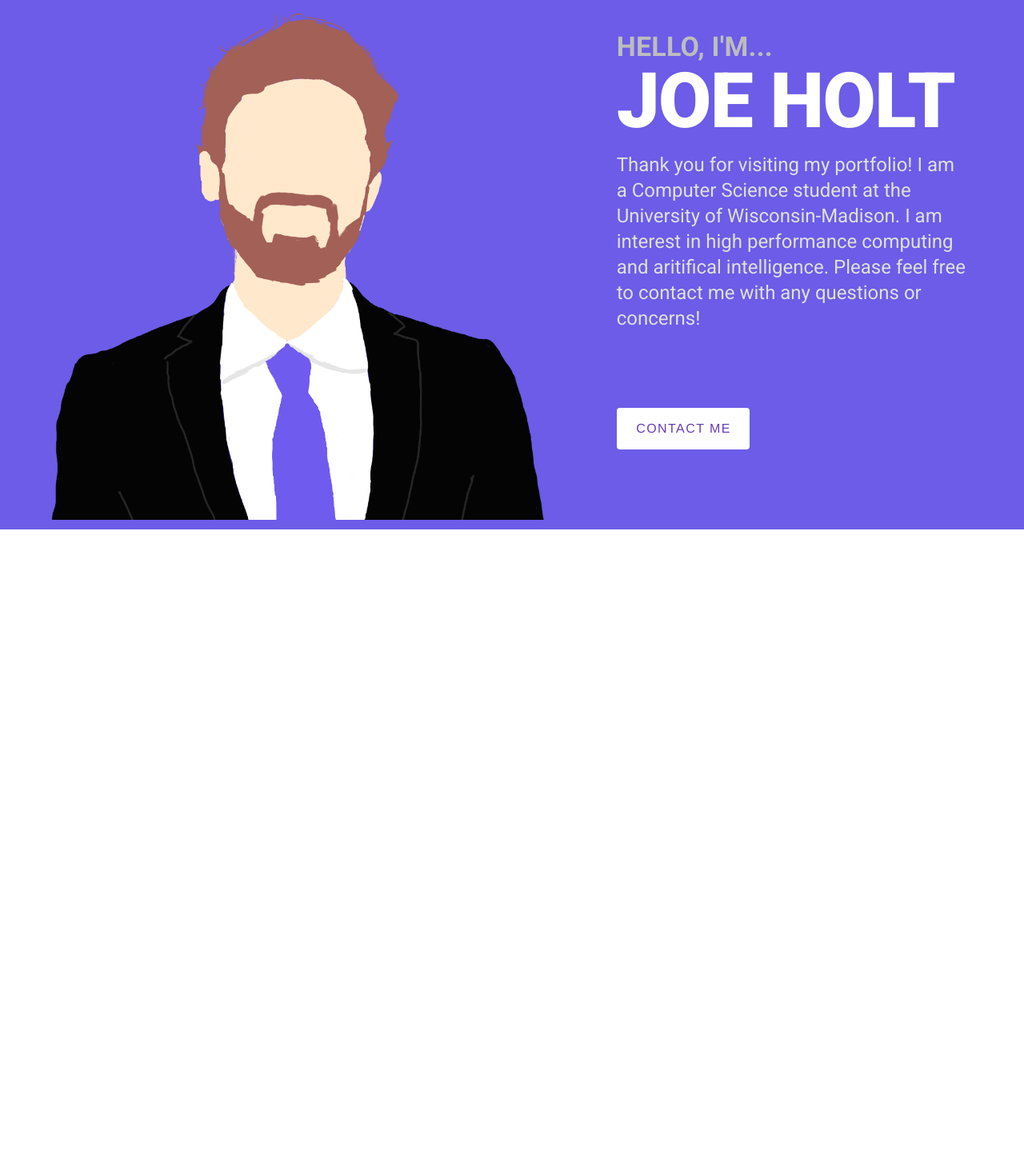
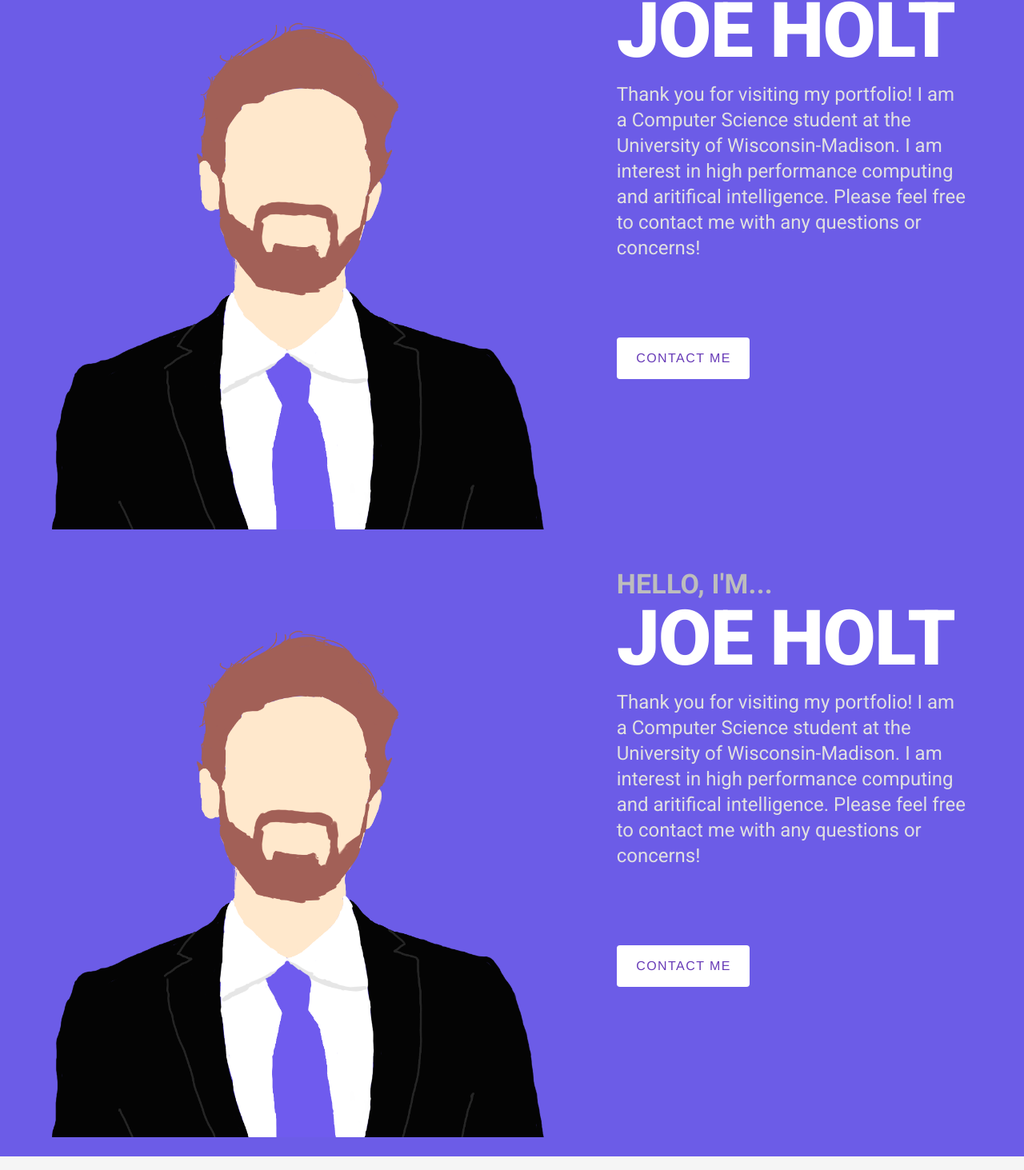
Before and after one commit to JoeHolt/Portfolio, a Vue app: page /#/ in a window 1280 px wide. Shown: the part 138-1601 px from the top of the page at 80% size. Before the commit the page ends 800 px from the top, so only its background shows below. Built offline with nearby package versions, Linux system fonts and the light colour scheme.

Commit message:
added footer

```diff
--- a/src/App.vue
+++ b/src/App.vue
@@ -6,16 +6,21 @@
       <!-- Displays the view the app will display -->
       <router-view></router-view>
     </v-content>
+
+    <app-footer v-if="true" app></app-footer>
+
   </v-app>
 </template>
 
 <script>
 import AppNavigation from '@/components/AppNavigation';
+import AppFooter from '@/components/AppFooter';
 
 export default {
   name: 'App',
   components: {
-    AppNavigation
+    AppNavigation,
+    AppFooter
   },
   created () {
     document.title = 'Joe Holt | Portfolio';
--- /dev/null
+++ b/src/components/AppFooter.vue
@@ -0,0 +1,23 @@
+<template>
+  <v-footer>
+    <h1> Test </h1>
+  </v-footer>
+</template>
+
+<script>
+export default {
+  name: 'AppFooter',
+  data () {
+    return {
+    };
+  }
+};
+</script>
+
+<style>
+
+.footer--spacing {
+  height: 500px;
+}
+
+</style>
--- a/src/components/AppNavigation.vue
+++ b/src/components/AppNavigation.vue
@@ -21,7 +21,7 @@
       </v-list>
     </v-navigation-drawer>
     <!-- View on larger displays -->
-    <v-app-bar app fixed flat>
+    <v-app-bar app fixed flat style="height: 6vh;">
       <v-app-bar-nav-icon color="black" class="hidden-md-and-up" @click="drawer = !drawer">
         <v-icon>mdi-dots-vertical</v-icon>
       </v-app-bar-nav-icon>
--- a/src/components/GeneralImageHeader.vue
+++ b/src/components/GeneralImageHeader.vue
@@ -1,5 +1,5 @@
 <template>
-  <v-container fluid fill-height pb-0 class="general-image-header">
+  <v-container fluid pb-0 class="general-image-header">
     <v-row style="height: 100%">
       <!-- Image half of screen -->
       <v-col class="gih--img_container" :cols="7">
@@ -8,8 +8,8 @@
       <!-- Text half of screen -->
       <v-col :cols="5">
         <!-- Make a new grid to center on this side -->
-        <v-container fill-height>
-          <v-row>
+        <v-container>
+          <v-row style="height=100%;" align="center">
             <v-col class="mr-12">
               <p class="display-1 font-weight-bold grey--text text--lighten-1 text-xs-center mb-0">{{ preTitle }}</p>
               <p class="display-4 font-weight-black white--text text-xs-center mb-4">{{ title }}</p>
@@ -40,6 +40,7 @@
 
 .general-image-header {
   background-color: #6c5ce7;
+  height: 95vh;
 }
 
 .gih--text-separator {
--- a/src/views/Home.vue
+++ b/src/views/Home.vue
@@ -1,5 +1,6 @@
 <template>
   <span>
+    <general-image-header v-if="true"></general-image-header>
     <general-image-header v-if="true"></general-image-header>
     <image-overlay-header v-if="false"></image-overlay-header>
   </span>
```
